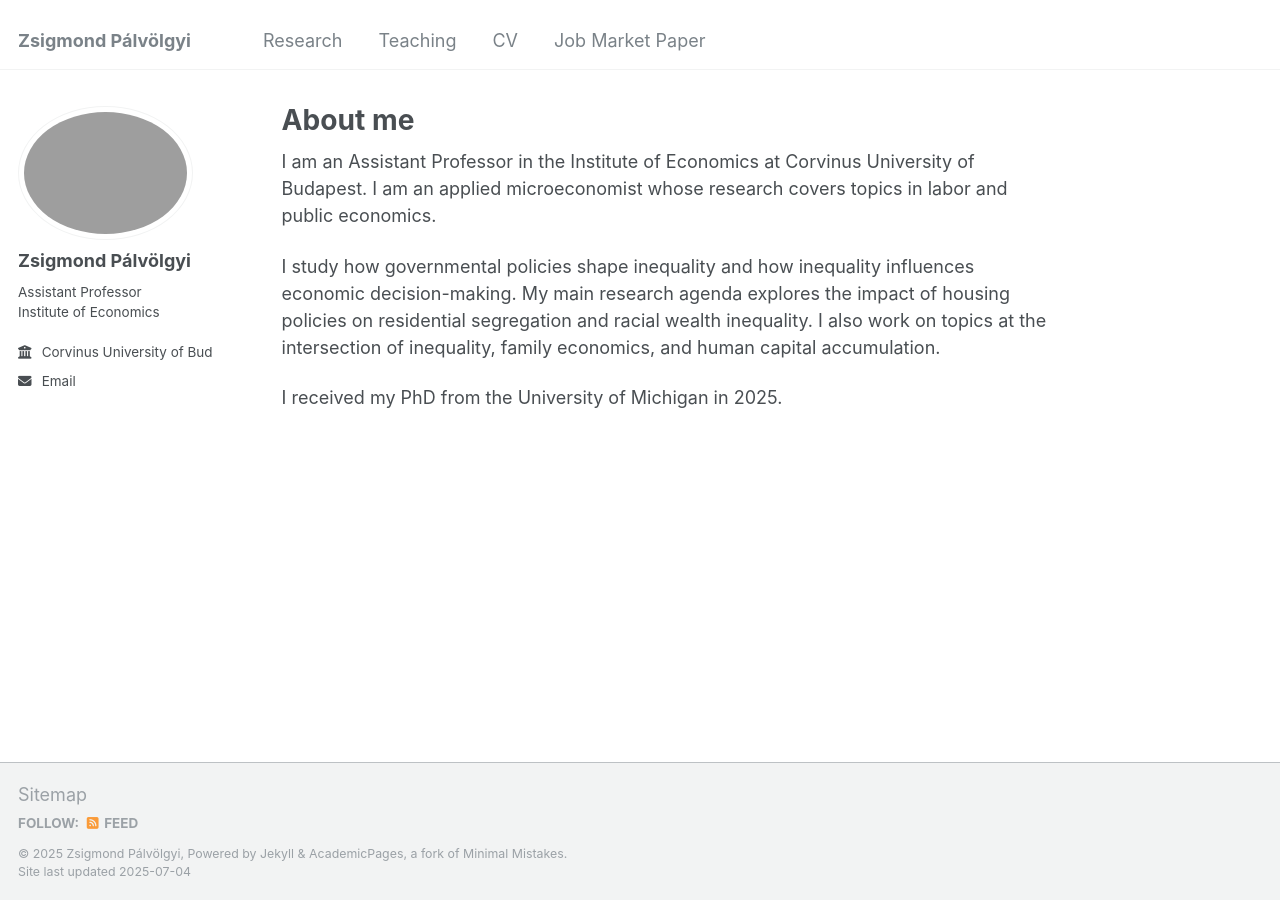
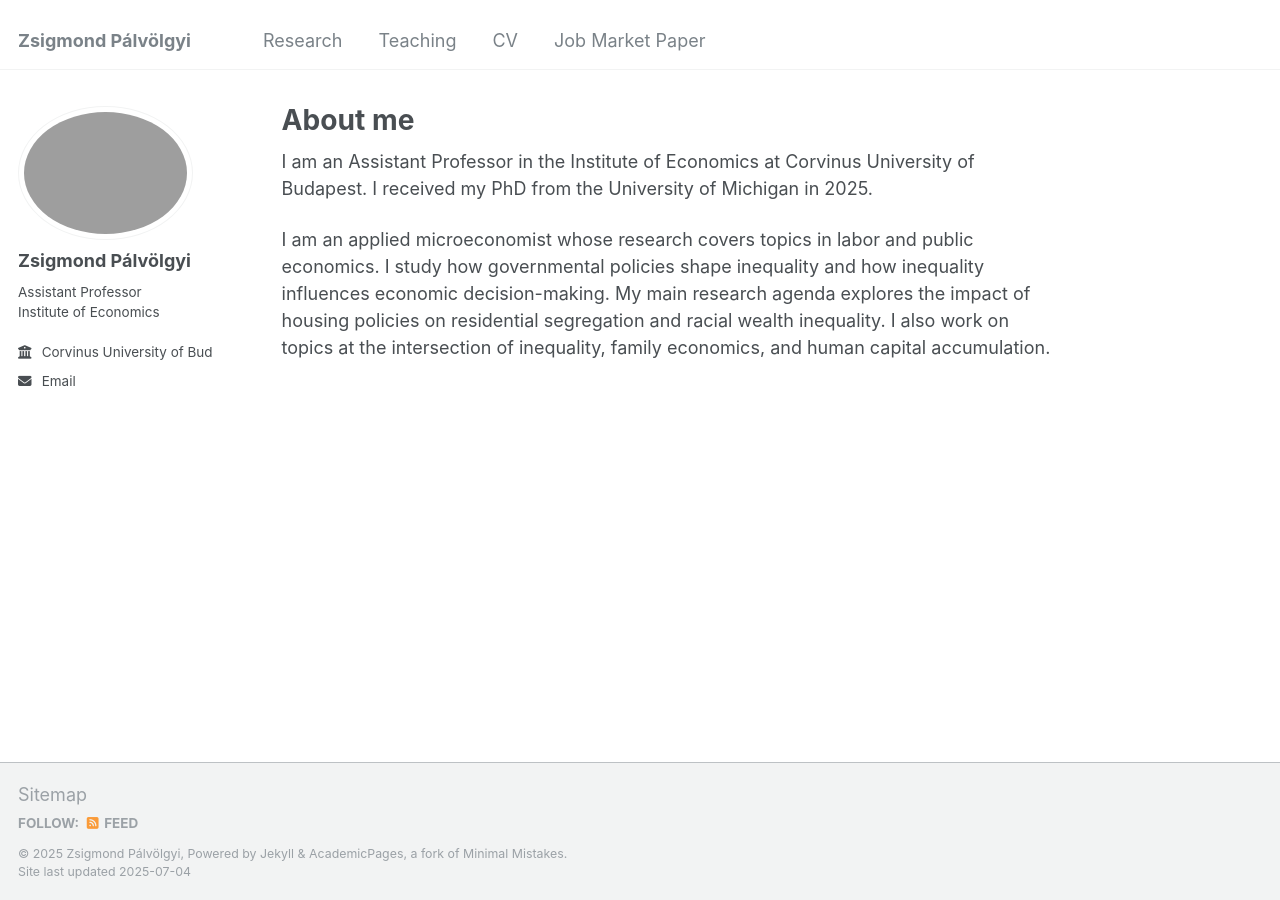
Before and after one commit to zsigmond-palvolgyi/zsigmond-palvolgyi.github.io, a Jekyll site: the page built from _pages/about.md, in a window 1280 px wide. Built offline with Jekyll 4.4.1, drawn with Linux system fonts in a browser that asks for light colours.

```diff
--- a/_pages/about.md
+++ b/_pages/about.md
@@ -8,10 +8,8 @@ redirect_from:
   - /about.html
 ---
 
-I am an Assistant Professor in the Institute of Economics at Corvinus University of Budapest. I am an applied microeconomist whose research covers topics in labor and public economics.
+I am an Assistant Professor in the Institute of Economics at Corvinus University of Budapest. I received my PhD from the University of Michigan in 2025.
 
-I study how governmental policies shape inequality and how inequality influences economic decision-making. My main research agenda explores the impact of housing policies on residential segregation and racial wealth inequality. I also work on topics at the intersection of inequality, family economics, and human capital accumulation.
+I am an applied microeconomist whose research covers topics in labor and public economics. I study how governmental policies shape inequality and how inequality influences economic decision-making. My main research agenda explores the impact of housing policies on residential segregation and racial wealth inequality. I also work on topics at the intersection of inequality, family economics, and human capital accumulation.
 
 <!--I study the impact of housing policies on residential segregation and racial wealth inequality. I also work on topics at the intersection of family economics, human capital accumulation, and inequality.-->
-
- I received my PhD from the University of Michigan in 2025.
```
